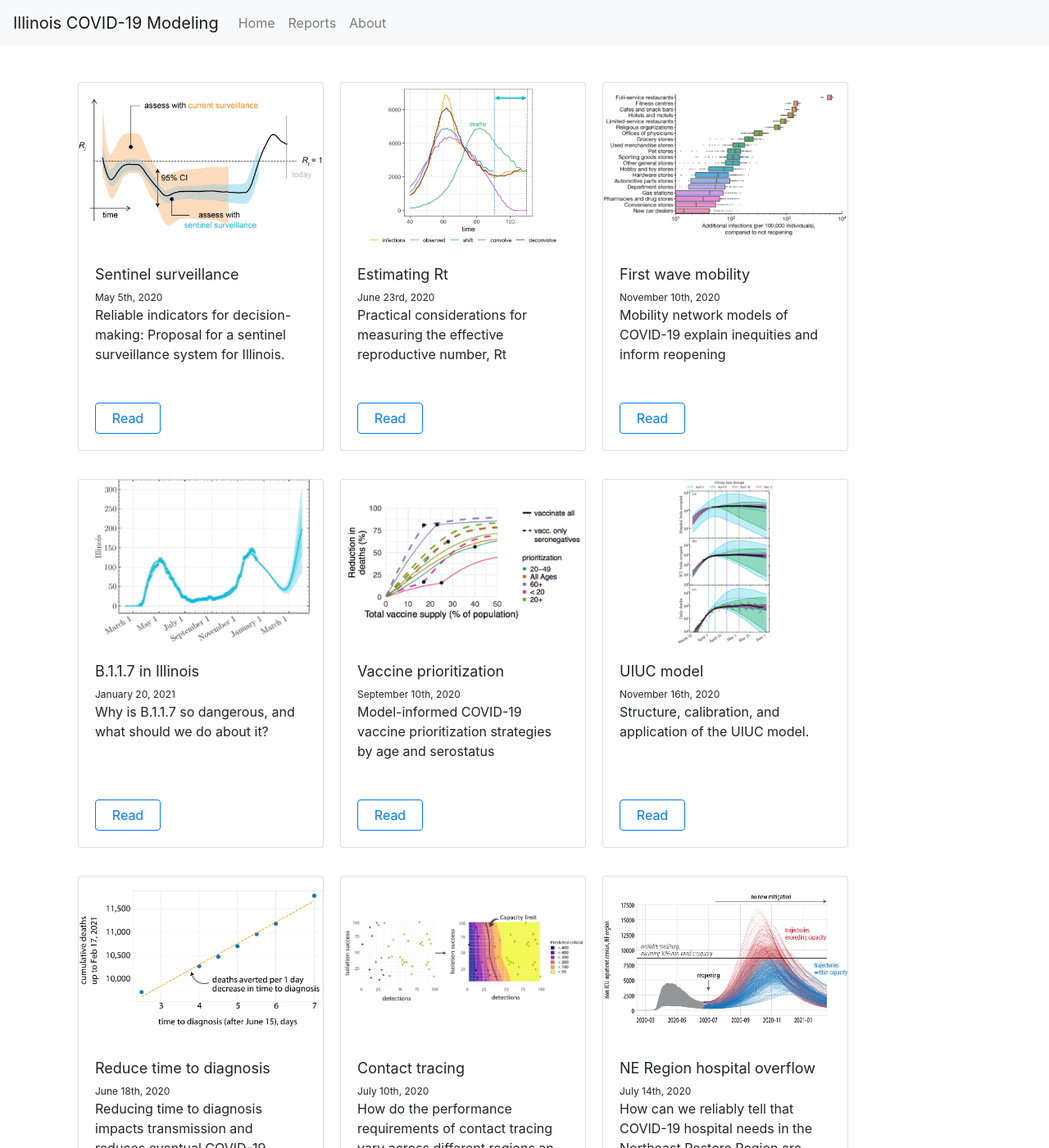
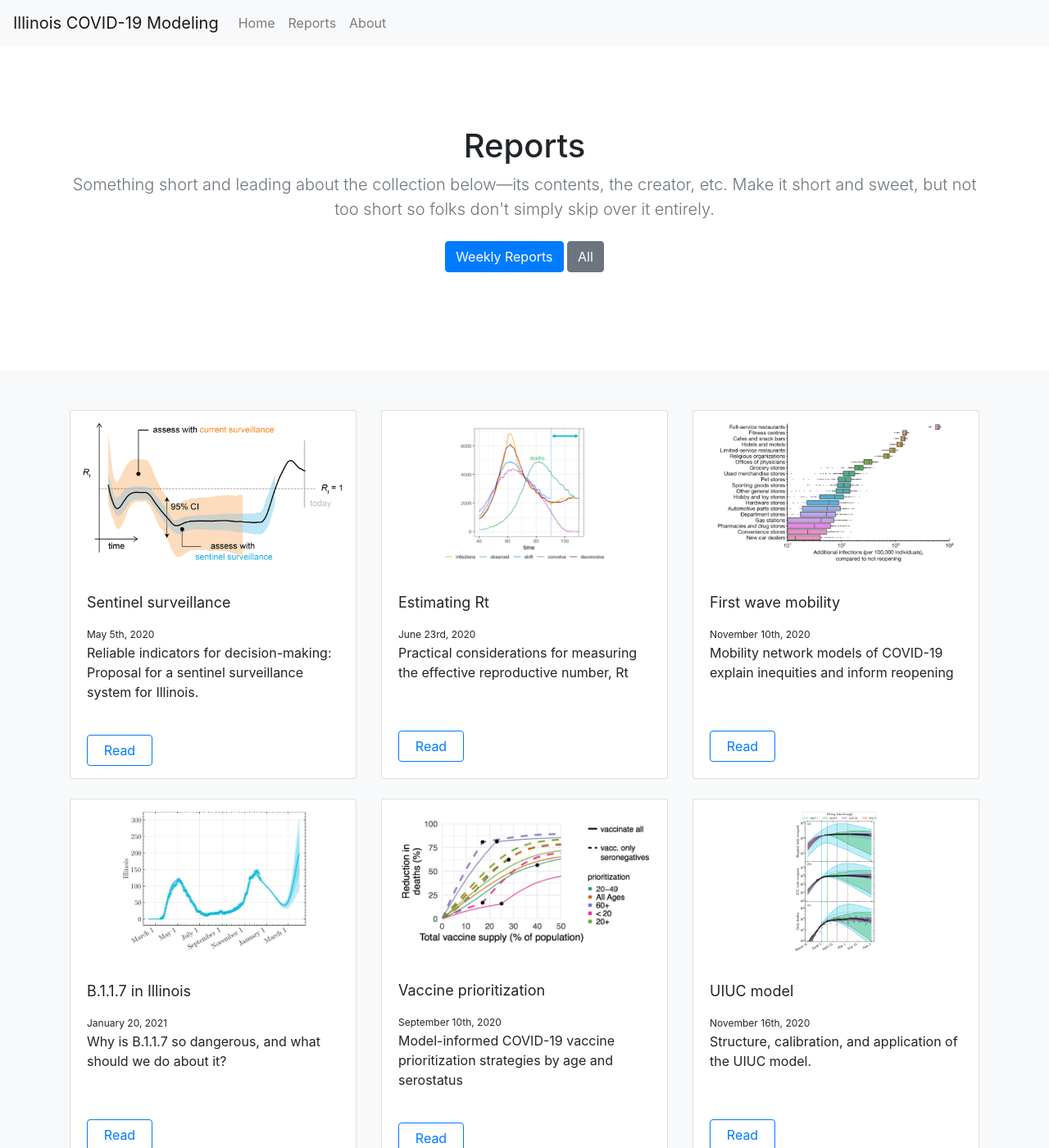
Before and after one commit to rohandandavati/rohandandavati.github.io, a Jekyll site: the page built from reports.html, in a window 1280 px wide and 1400 px high. Shown: the whole window at 82% size. Built offline with Jekyll 4.4.1, drawn with Linux system fonts in a browser that asks for light colours; nearby versions of some CDN libraries; a script that is not in the unit is left out.

Commit message:
reports weekly button and improvements

```diff
--- a/_layouts/default.html
+++ b/_layouts/default.html
@@ -1,7 +1,7 @@
 <!doctype html>
 <html>
 {% include head.html %}
-  <body >
+  <body>
     {% include navigation.html %}
     {{ content }}
     <script src="https://code.jquery.com/jquery-3.2.1.slim.min.js" integrity="sha384-KJ3o2DKtIkvYIK3UENzmM7KCkRr/rE9/Qpg6aAZGJwFDMVNA/GpGFF93hXpG5KkN" crossorigin="anonymous"></script>
--- a/reports.html
+++ b/reports.html
@@ -4,10 +4,10 @@ title: Reports
 ---
 <style type="text/css">
 
-    .head {
-        position: relative;
-        padding-top: 80px
-    }
+    /*.head {*/
+    /*    position: relative;*/
+    /*    padding-top: 80px*/
+    /*}*/
     .card-title {
         font-size: 18px;
     }
@@ -15,16 +15,10 @@ title: Reports
         font-size: 12px;
     }
     .card {
-      width: 300px;
+      /*width: 300px;*/
       height: 450px;
     }
-    .cut-text {
-      text-overflow: ellipsis;
-      overflow: hidden;
-      width: 160px;
-      height: 3.6em;
-      white-space: nowrap;
-    }
+
     body {
     padding-top: 90px;
     }
@@ -33,17 +27,20 @@ title: Reports
       margin: 20px;
       float: bottom;
     }
-    .d-flex > div {
-      margin: 10px;
-    }
+/*    .d-flex > div {*/
+/*      margin: 10px;*/
+/*    }*/
+
     .dropdown{
       display: none !important;
     }
     .img {
+      padding: 15px;
       object-fit: contain;
 width: 100%;
 height: 200px;
     }
+
     .crop-text-1 {
   -webkit-line-clamp: 1;
   overflow : hidden;
@@ -58,49 +55,55 @@ height: 200px;
   display: -webkit-box;
   -webkit-box-orient: vertical;
 }
+
 </style>
 
+      <section class="jumbotron text-center bg-white">
+        <div class="container">
+          <h1 class="jumbotron-heading">Reports</h1>
+          <p class="lead text-muted">Something short and leading about the collection below—its contents, the creator, etc. Make it short and sweet, but not too short so folks don't simply skip over it entirely.</p>
+          <p>
+            <a href="#" class="btn btn-primary my-2">Weekly Reports</a>
+            <a href="#" class="btn btn-secondary my-2">All</a>
+          </p>
+        </div>
+      </section>
 
-
-<div class = "container ">
-  <div class = "d-flex justify-content-left flex-wrap">
+      <div class="album py-5 bg-light">
+        <div class="container">
+          <div class="row">
             {% for report in site.data.reports %}
-    <div class="card mb-4 shadow-sm d-md-inline-flex card-outer row">
-
+            <div class="col-md-4">
+              <div class="card mb-4 box-shadow">
                 <img class="card-img-top img" src="{{ report.image_path }}" alt="{{ report.name }}">
-
-      <div class="card-body d-flex flex-column caption">
+                <div class="card-body">
                   <text class = "card-title crop-text-1 ">{{ report.name }}</text>
                   <text class = "card-subtitle">{{ report.date }}</text>
                   <p class="card-text crop-text-2">{{ report.description }}</p>
                 </div>
                 <a href="{{ report.path }}" class="btn btn-outline-primary read " target="_blank">Read</a>
               </div>
+            </div>
             {% endfor %}
         </div>
+
       </div>
 
+<!--<div class = "container ">-->
 
-  <!--<div class="album py-5 bg-light">-->
-  <!--  <div class=" head container">-->
-  <!--    <div class="row">-->
-  <!--      {% for report in site.data.reports %}-->
-  <!--        <div class="col-md-4" style="margin-bottom: 10px">-->
-  <!--          <div class="card mb-4 shadow-sm h-100">-->
-  <!--            <img class="card-img-top" src="{{ report.image_path }}" alt="{{ report.name }}">-->
-  <!--            <div class="card-body">-->
-  <!--                <text class = "card-title">{{ report.name }}</text>-->
-  <!--                <br></br>-->
-  <!--              <p class="card-text">{{ report.description }}</p>-->
-  <!--              <div class="d-flex justify-content-between align-items-end">-->
-  <!--                <div class="btn-group">-->
-  <!--                  <a href="{{ report.path }}" class="card-link" target="_blank">Read</a>-->
-  <!--                </div>-->
-  <!--              </div>-->
-  <!--            </div>-->
-  <!--          </div>-->
-  <!--        </div>-->
-  <!--      {% endfor %}-->
-  <!--    </div>-->
+<!--  <div class = "d-flex justify-content-between flex-wrap">-->
+<!--    {% for report in site.data.reports %}             -->
+<!--    <div class="card mb-4 shadow-sm d-md-inline-flex card-outer row">  -->
+
+<!--      <img class="card-img-top img" src="{{ report.image_path }}" alt="{{ report.name }}">-->
+
+<!--      <div class="card-body d-flex flex-column caption">-->
+<!--        <text class = "card-title crop-text-1 ">{{ report.name }}</text>-->
+<!--        <text class = "card-subtitle">{{ report.date }}</text>-->
+<!--        <p class="card-text crop-text-2">{{ report.description }}</p> -->
+<!--      </div>-->
+<!--      <a href="{{ report.path }}" class="btn btn-outline-primary read " target="_blank">Read</a>-->
+<!--    </div>  -->
+<!--    {% endfor %}-->
 <!--  </div>-->
-  <!--</div>  -->
+<!--</div>-->
```
Also changed, not shown: index.html (+8 -0 lines), 3 other files. Lines whose indentation alone changed are shown as unchanged.
